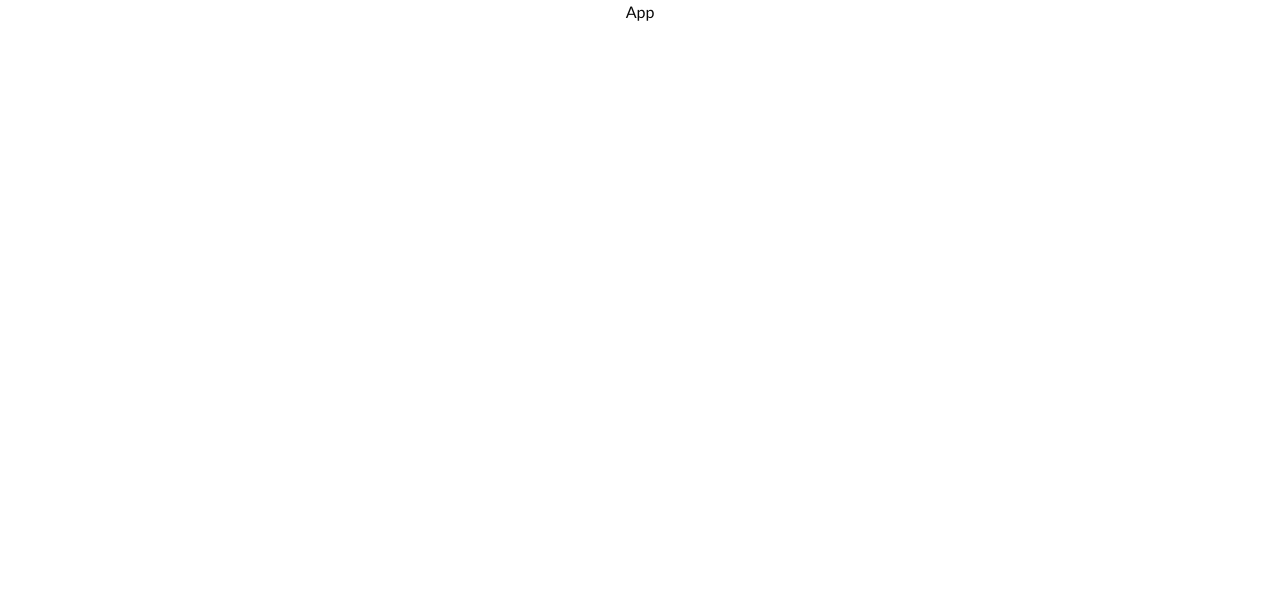
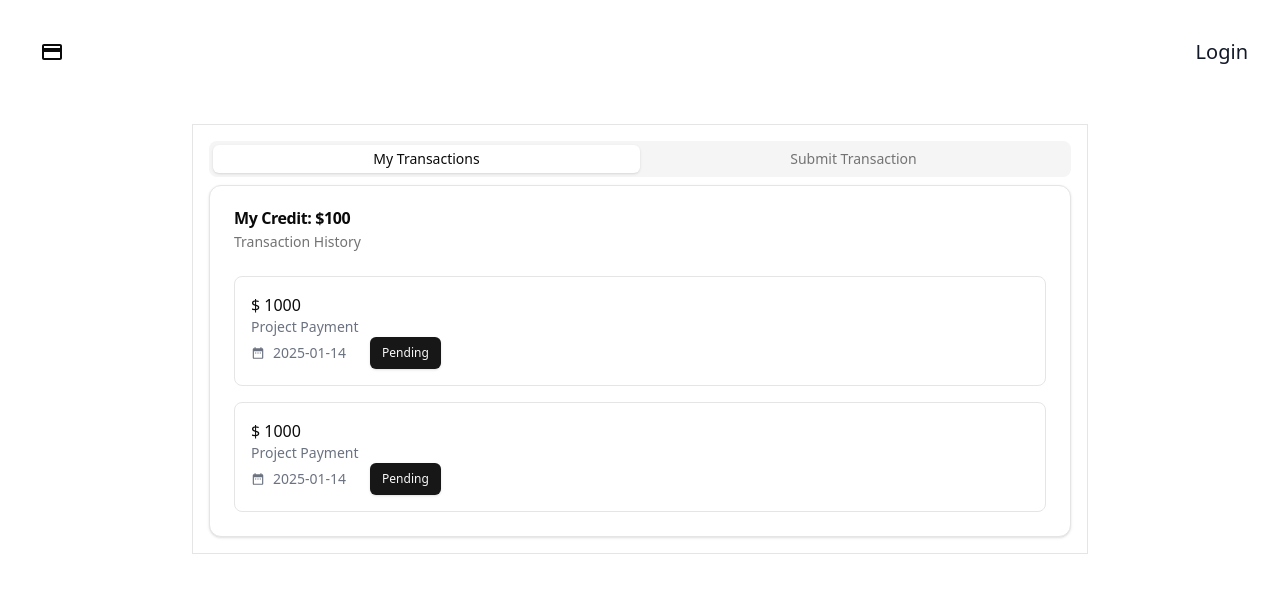
Before and after one commit to hazzaz-am/track-user-transactions, a React (Vite) app: page / in a window 1280 px wide. Shown: the top 592 px of the page. Built offline with nearby package versions, Linux system fonts and the light colour scheme.

Commit message:
ui design completed for user role

```diff
--- a/package.json
+++ b/package.json
@@ -10,6 +10,7 @@
     "preview": "vite preview"
   },
   "dependencies": {
+    "@radix-ui/react-label": "^2.1.1",
     "@radix-ui/react-slot": "^1.1.1",
     "@radix-ui/react-tabs": "^1.1.2",
     "class-variance-authority": "^0.7.1",
@@ -17,6 +18,8 @@
     "lucide-react": "^0.471.1",
     "react": "^18.3.1",
     "react-dom": "^18.3.1",
+    "react-icons": "^5.4.0",
+    "react-router": "^7.1.1",
     "tailwind-merge": "^2.6.0",
     "tailwindcss-animate": "^1.0.7"
   },
--- a/src/App.tsx
+++ b/src/App.tsx
@@ -1,3 +1,11 @@
+import { Navbar } from "./components/shared/Navbar";
+import { Transactions } from "./components/shared/Transactions";
+
 export const App = () => {
-	return <div className="text-center font-lato">App</div>;
+	return (
+		<div className="space-y-5">
+			<Navbar />
+      <Transactions/>
+		</div>
+	);
 };
--- /dev/null
+++ b/src/components/shared/Navbar.tsx
@@ -0,0 +1,20 @@
+import { MdOutlinePayment } from "react-icons/md";
+// import { Link } from "react-router";
+
+export const Navbar = () => {
+	return (
+		<nav className="flex items-center justify-between p-8 mx-auto">
+			{/* logo */}
+			<div className="cursor-pointer p-2 hover:bg-slate-200 rounded-md transition-colors duration-500">
+				<MdOutlinePayment className="text-2xl" />
+			</div>
+
+			{/* authentication */}
+			<menu>
+				<li className="inline-block text-xl font-medium cursor-pointer text-[#111827]">
+					Login
+				</li>
+			</menu>
+		</nav>
+	);
+};
--- /dev/null
+++ b/src/components/shared/Transactions.tsx
@@ -0,0 +1,22 @@
+import { Tabs, TabsContent, TabsList, TabsTrigger } from "@/components/ui/tabs";
+import { UserTransactions } from "./user-transactions/UserTransactions";
+import { SubmitTransactions } from "./submit-transactions/SubmitTransactions";
+
+export const Transactions = () => {
+	return (
+		<div className="max-w-4xl p-4 mx-auto border">
+			<Tabs defaultValue="transactions" className="w-full">
+				<TabsList className="w-full grid grid-cols-2">
+					<TabsTrigger value="transactions">My Transactions</TabsTrigger>
+					<TabsTrigger value="submit">Submit Transaction</TabsTrigger>
+				</TabsList>
+				<TabsContent value="transactions">
+					<UserTransactions />
+				</TabsContent>
+				<TabsContent value="submit">
+					<SubmitTransactions />
+				</TabsContent>
+			</Tabs>
+		</div>
+	);
+};
--- /dev/null
+++ b/src/components/shared/submit-transactions/SubmitTransactions.tsx
@@ -0,0 +1,36 @@
+import { Button } from "@/components/ui/button";
+import {
+	Card,
+	CardContent,
+	CardDescription,
+	CardHeader,
+	CardTitle,
+} from "@/components/ui/card";
+import { Input } from "@/components/ui/input";
+import { Label } from "@/components/ui/label";
+
+export const SubmitTransactions = () => {
+	return (
+		<Card>
+			<CardHeader>
+				<CardTitle>Submit New Transaction</CardTitle>
+				<CardDescription>Enter the transaction details below</CardDescription>
+			</CardHeader>
+			<CardContent>
+				<form className="space-y-4">
+					<div className="space-y-2">
+						<Label className="text-sm font-medium">Amount ($)</Label>
+						<Input type="number" placeholder="Enter Amount" required />
+					</div>
+					<div className="space-y-2">
+						<Label className="text-sm font-medium">Title</Label>
+						<Input type="text" placeholder="Transaction Title" required />
+					</div>
+					<Button type="submit" className="w-full bg-[#111827] hover:bg-black transition-colors duration-500">
+						Submit Transaction
+					</Button>
+				</form>
+			</CardContent>
+		</Card>
+	);
+};
--- /dev/null
+++ b/src/components/shared/user-transactions/PaymentCard.tsx
@@ -0,0 +1,18 @@
+import { MdDateRange } from "react-icons/md";
+import { Button } from "../../ui/button";
+
+export const PaymentCard = () => {
+	return (
+		<div className="border p-4 rounded-lg">
+			<h4 className="font-medium">$ 1000</h4>
+			<p className="text-sm text-gray-500 capitalize">Project Payment</p>
+			<div className="flex items-center gap-6">
+				<div className="flex items-center gap-2 text-gray-500 text-sm">
+					<MdDateRange />
+					<p>2025-01-14</p>
+				</div>
+				<Button size={"sm"}>Pending</Button>
+			</div>
+		</div>
+	);
+};
--- /dev/null
+++ b/src/components/shared/user-transactions/UserTransactions.tsx
@@ -0,0 +1,23 @@
+import {
+	Card,
+	CardContent,
+	CardDescription,
+	CardHeader,
+	CardTitle,
+} from "@/components/ui/card";
+import { PaymentCard } from "./PaymentCard";
+
+export const UserTransactions = () => {
+	return (
+		<Card>
+			<CardHeader>
+				<CardTitle>My Credit: $100</CardTitle>
+				<CardDescription>Transaction History</CardDescription>
+			</CardHeader>
+			<CardContent className="space-y-4">
+				<PaymentCard />
+				<PaymentCard />
+			</CardContent>
+		</Card>
+	);
+};
--- /dev/null
+++ b/src/components/ui/card.tsx
@@ -0,0 +1,76 @@
+import * as React from "react"
+
+import { cn } from "@/lib/utils"
+
+const Card = React.forwardRef<
+  HTMLDivElement,
+  React.HTMLAttributes<HTMLDivElement>
+>(({ className, ...props }, ref) => (
+  <div
+    ref={ref}
+    className={cn(
+      "rounded-xl border bg-card text-card-foreground shadow",
+      className
+    )}
+    {...props}
+  />
+))
+Card.displayName = "Card"
+
+const CardHeader = React.forwardRef<
+  HTMLDivElement,
+  React.HTMLAttributes<HTMLDivElement>
+>(({ className, ...props }, ref) => (
+  <div
+    ref={ref}
+    className={cn("flex flex-col space-y-1.5 p-6", className)}
+    {...props}
+  />
+))
+CardHeader.displayName = "CardHeader"
+
+const CardTitle = React.forwardRef<
+  HTMLDivElement,
+  React.HTMLAttributes<HTMLDivElement>
+>(({ className, ...props }, ref) => (
+  <div
+    ref={ref}
+    className={cn("font-semibold leading-none tracking-tight", className)}
+    {...props}
+  />
+))
+CardTitle.displayName = "CardTitle"
+
+const CardDescription = React.forwardRef<
+  HTMLDivElement,
+  React.HTMLAttributes<HTMLDivElement>
+>(({ className, ...props }, ref) => (
+  <div
+    ref={ref}
+    className={cn("text-sm text-muted-foreground", className)}
+    {...props}
+  />
+))
+CardDescription.displayName = "CardDescription"
+
+const CardContent = React.forwardRef<
+  HTMLDivElement,
+  React.HTMLAttributes<HTMLDivElement>
+>(({ className, ...props }, ref) => (
+  <div ref={ref} className={cn("p-6 pt-0", className)} {...props} />
+))
+CardContent.displayName = "CardContent"
+
+const CardFooter = React.forwardRef<
+  HTMLDivElement,
+  React.HTMLAttributes<HTMLDivElement>
+>(({ className, ...props }, ref) => (
+  <div
+    ref={ref}
+    className={cn("flex items-center p-6 pt-0", className)}
+    {...props}
+  />
+))
+CardFooter.displayName = "CardFooter"
+
+export { Card, CardHeader, CardFooter, CardTitle, CardDescription, CardContent }
--- /dev/null
+++ b/src/components/ui/input.tsx
@@ -0,0 +1,22 @@
+import * as React from "react"
+
+import { cn } from "@/lib/utils"
+
+const Input = React.forwardRef<HTMLInputElement, React.ComponentProps<"input">>(
+  ({ className, type, ...props }, ref) => {
+    return (
+      <input
+        type={type}
+        className={cn(
+          "flex h-9 w-full rounded-md border border-input bg-transparent px-3 py-1 text-base shadow-sm transition-colors file:border-0 file:bg-transparent file:text-sm file:font-medium file:text-foreground placeholder:text-muted-foreground focus-visible:outline-none focus-visible:ring-1 focus-visible:ring-ring disabled:cursor-not-allowed disabled:opacity-50 md:text-sm",
+          className
+        )}
+        ref={ref}
+        {...props}
+      />
+    )
+  }
+)
+Input.displayName = "Input"
+
+export { Input }
--- /dev/null
+++ b/src/components/ui/label.tsx
@@ -0,0 +1,24 @@
+import * as React from "react"
+import * as LabelPrimitive from "@radix-ui/react-label"
+import { cva, type VariantProps } from "class-variance-authority"
+
+import { cn } from "@/lib/utils"
+
+const labelVariants = cva(
+  "text-sm font-medium leading-none peer-disabled:cursor-not-allowed peer-disabled:opacity-70"
+)
+
+const Label = React.forwardRef<
+  React.ElementRef<typeof LabelPrimitive.Root>,
+  React.ComponentPropsWithoutRef<typeof LabelPrimitive.Root> &
+    VariantProps<typeof labelVariants>
+>(({ className, ...props }, ref) => (
+  <LabelPrimitive.Root
+    ref={ref}
+    className={cn(labelVariants(), className)}
+    {...props}
+  />
+))
+Label.displayName = LabelPrimitive.Root.displayName
+
+export { Label }
```
Also changed, not shown: 1 other file (tests, documents, lock files or other folders).
